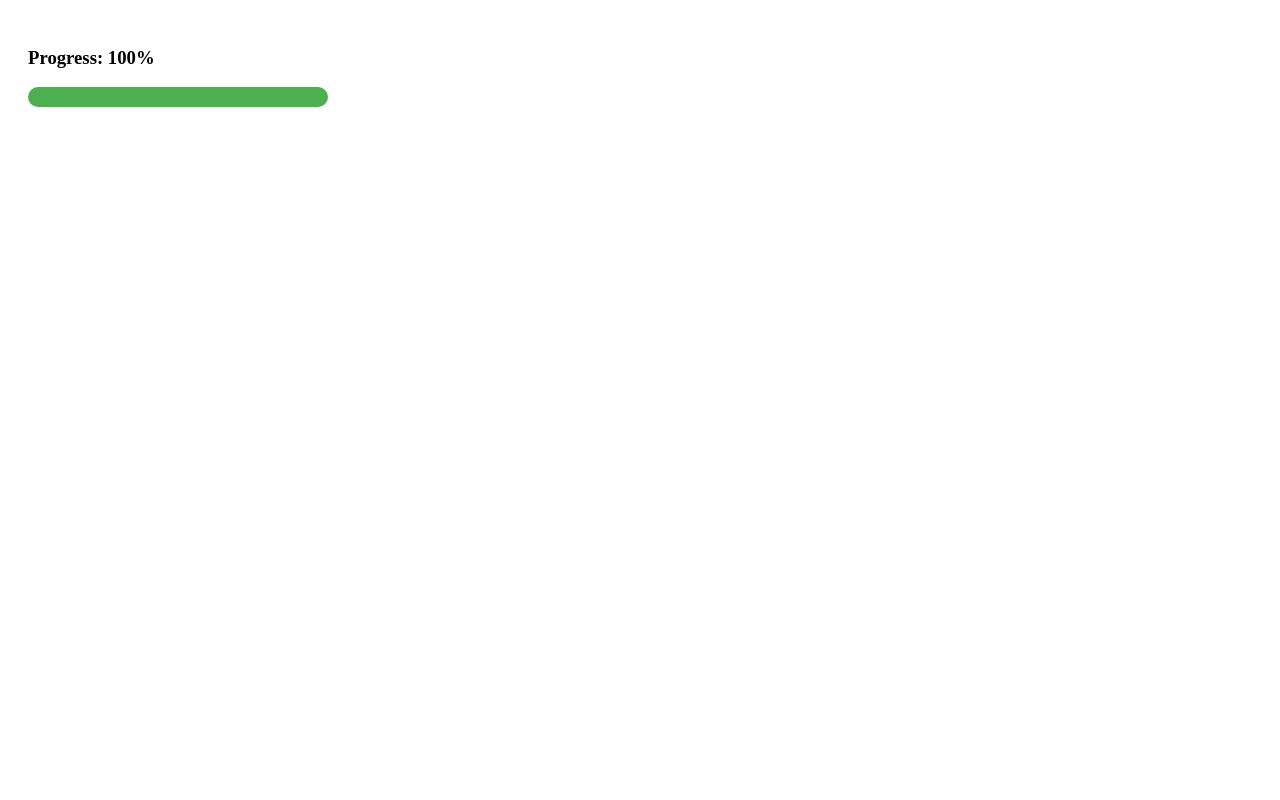
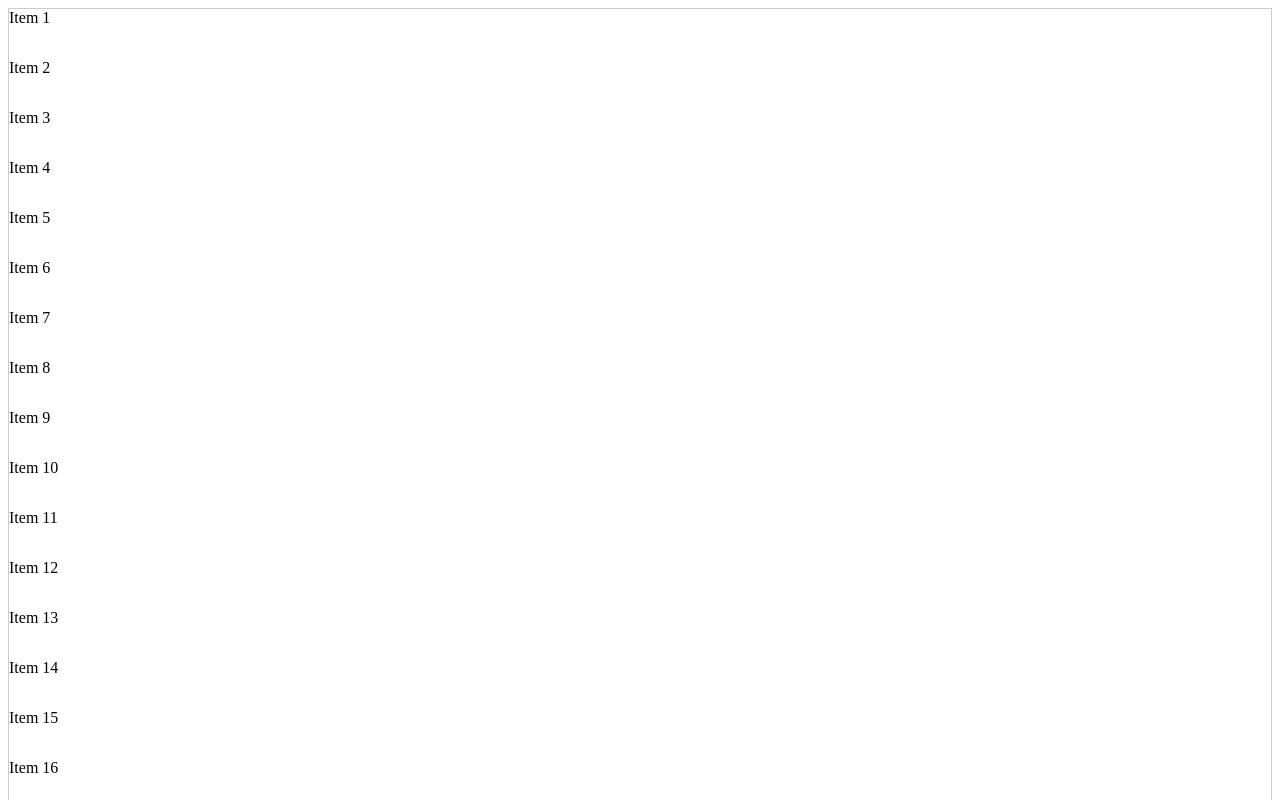
Before and after one commit to anmol810/ReactjsInterviewQuestion, a React (Vite) app in the folder my-react-app/: page / in a window 1280 px wide. Shown: the top 800 px of the page. Built offline with nearby package versions, Linux system fonts and the light colour scheme.

Commit message:
31th july

```diff
--- a/my-react-app/src/App.jsx
+++ b/my-react-app/src/App.jsx
@@ -1,16 +1,22 @@
 // import FileExplorerParent from "./FileExplorer/FileExplorerParent";
 // import InfiniteScrollList from "./IntersectionObserver/IntersectionObserver";
 
-import ProgressBarParent from "./progressBar/progressBarParent";
+// import ProgressBarParent from "./progressBar/progressBarParent";
 
 // import UndoRedo from "./undoRedo/undoRedo";
+import VirtualizedList from "./virtualizedList/virtualizedList";
 function App() {
   return (
     <>
       {/* <FileExplorerParent /> */}
       {/* <InfiniteScrollList /> */}
       {/* <UndoRedo /> */}
-      <ProgressBarParent />
+      {/* <ProgressBarParent /> */}
+      <VirtualizedList
+        items={Array.from({ length: 1000 }, (_, i) => `Item ${i + 1}`)}
+        itemHeight={50}
+        containerHeight={1000}
+      />
     </>
   );
 }
--- /dev/null
+++ b/my-react-app/src/virtualizedList/virtualizedList.jsx
@@ -0,0 +1,58 @@
+import React, { useRef, useState, useEffect } from "react";
+
+const VirtualizedList = ({ items, itemHeight = 50, containerHeight = 400 }) => {
+  const containerRef = useRef(null);
+  const [startIndex, setStartIndex] = useState(0);
+
+  const visibleCount = Math.ceil(containerHeight / itemHeight);
+  const endIndex = startIndex + visibleCount;
+
+  const visibleItems = items.slice(startIndex, endIndex);
+
+  // padding to simulate full scrollable space
+  const topPaddingHeight = startIndex * itemHeight;
+  const bottomPaddingHeight = (items.length - endIndex) * itemHeight;
+
+  useEffect(() => {
+    const container = containerRef.current;
+    const onScroll = () => {
+      const scrollTop = container.scrollTop;
+      const newStartIndex = Math.floor(scrollTop / itemHeight);
+      setStartIndex(newStartIndex);
+    };
+
+    container.addEventListener("scroll", onScroll);
+    return () => container.removeEventListener("scroll", onScroll);
+  }, [itemHeight]);
+
+  return (
+    <div
+      ref={containerRef}
+      style={{
+        height: `${containerHeight}px`,
+        overflowY: "auto",
+        border: "1px solid #ccc",
+      }}
+    >
+      <div
+        className="topPaddingHeight"
+        style={{ height: `${topPaddingHeight}px` }}
+      />
+      {visibleItems.map((item, i) => (
+        <div
+          key={startIndex + i}
+          style={{
+            height: `${itemHeight}px`,
+          }}
+        >
+          {item}
+        </div>
+      ))}
+      <div
+        className="bottomPaddingHeight"
+        style={{ height: `${bottomPaddingHeight}px` }}
+      />
+    </div>
+  );
+};
+export default VirtualizedList;
```
